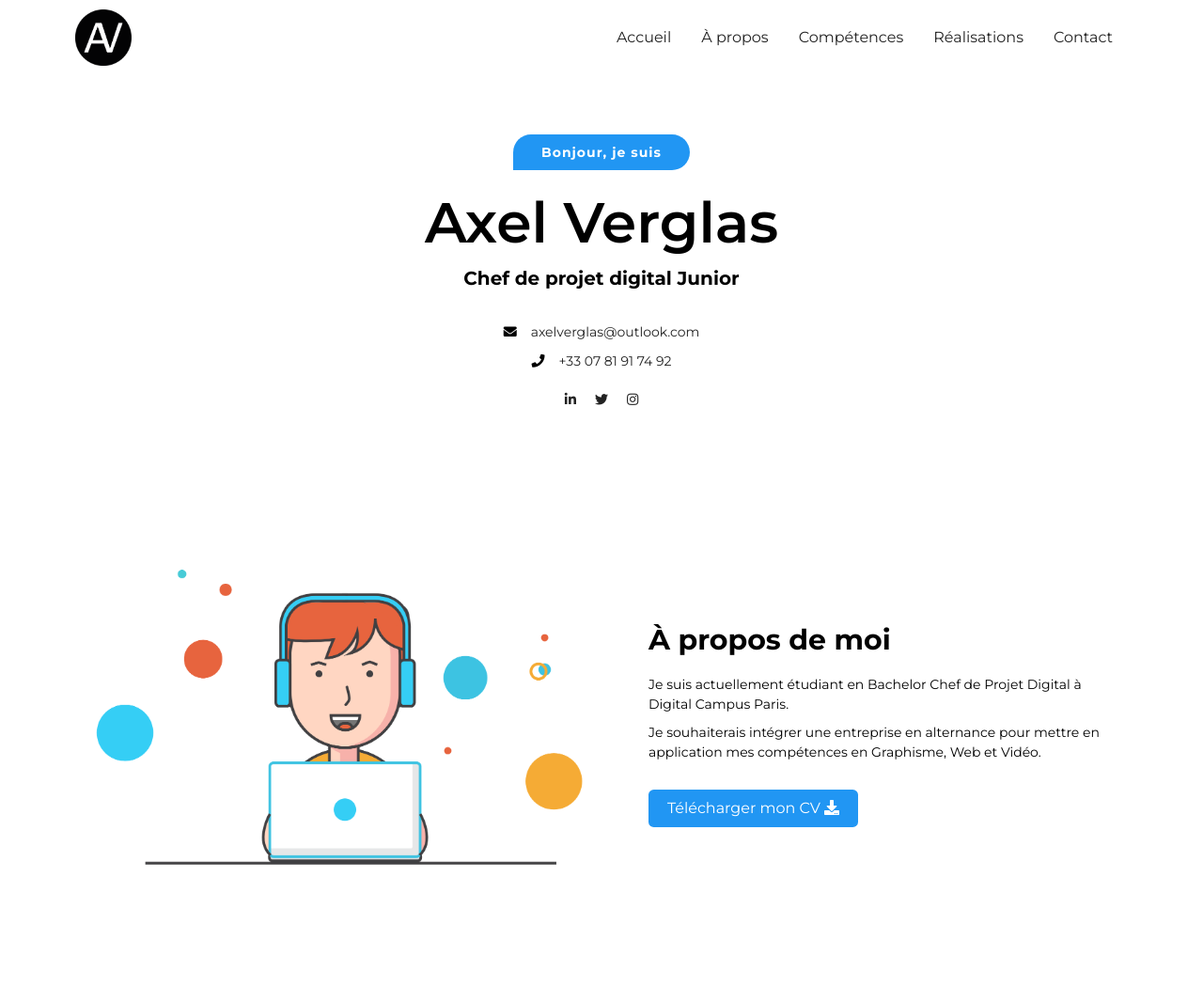
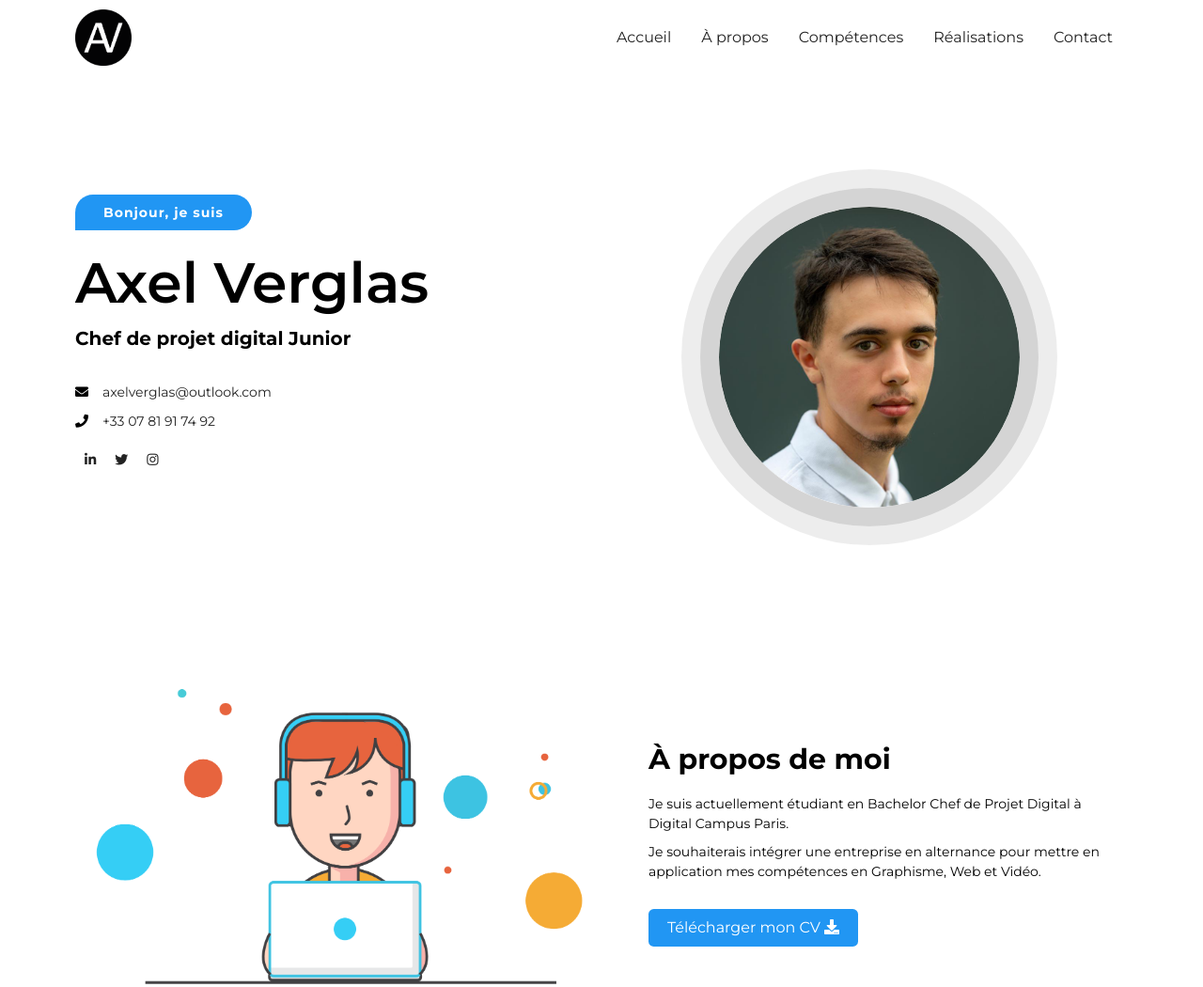
Before and after one commit to axelverglas/axelverglas, a plain HTML site: page index.html in a window 1280 px wide. Shown: the top 1050 px of the page at 94% size. Drawn offline with Linux system fonts and the light colour scheme.

Commit message:
Add files via upload

```diff
--- a/index.html
+++ b/index.html
@@ -34,7 +34,7 @@
 		<main>
 			<section class="wrap home" id="home">
 				<div class="grid flex-align-center">
-					<div class="col-d-12 txt-center">
+					<div class="col-d-6">
 						<div class="promos">
 							<span>Bonjour, je suis</span>
 						</div>
@@ -49,6 +49,13 @@
 							<li><a href="https://twitter.com/Axelvrgls"><i class="fab fa-twitter"></i></a></li>
 							<li><a href="https://www.instagram.com/axelverglas/"><i class="fab fa-instagram"></i></a></li>
 						</ul>
+					</div>
+										<div class="col-d-6">
+						<div class="photo">
+							<div class="photo-bordure">
+								<img src="img/moi.png" alt=""  class="img-fluid">
+							</div>
+						</div>
 					</div>
 				</div>
 			</section>
@@ -116,7 +123,7 @@
 			<section class="realisations wrap mtl" id="realisations">
 				<h1 class="txt-center mbm">Mes réalisations</h1>
 				<div class="grid">
-					<div class="col-d-3">
+					<div class="col-m-12 col-d-3">
 						<figure>
 							<img src="img/affiche.jpg">
 							<figcaption class="fig-caption">
@@ -154,7 +161,7 @@
 					</div>
 				</div>
 				<div class="mbs">
-					<a class="no-underline" href="doc/book-axelverglas.pdf" >
+					<a class="no-underline" href="doc/book-axelverglas.pdf" target="blank">
 						<button class="btn btn-center">Télécharger mon book&nbsp;<i class="fa fa-download"></i></button>
 					</a>
 				</div>
```
Also changed, not shown: img/moi.png (added).
